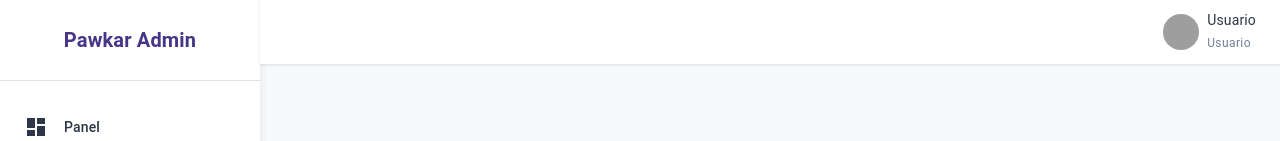
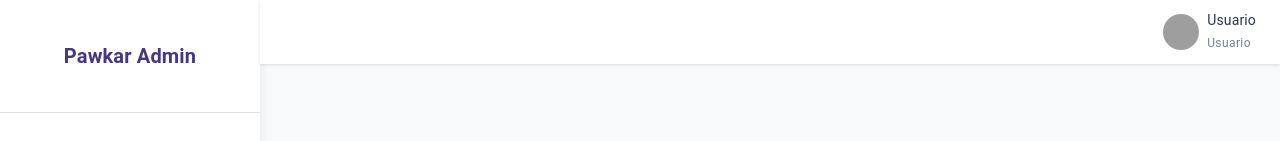
Before and after one commit to CarlosTontaquimba1995/pawkar_administracion, a React (Vite) app: page /reportes in a window 1280 px wide. Shown: the top 141 px of the page. Built offline with nearby package versions, Linux system fonts and the light colour scheme; no server answers; sample sign-in values are in the browser's storage; grey boxes are pictures that could not be loaded.

Commit message:
solucion de filtro

```diff
--- a/src/layouts/MainLayout/Sidebar.tsx
+++ b/src/layouts/MainLayout/Sidebar.tsx
@@ -286,7 +286,16 @@ const Sidebar = ({ drawerWidth, mobileOpen, onDrawerToggle }: SidebarProps) => {
   const drawer = (
     <div>
       <LogoContainer>
-        <Typography variant="h6" color="primary" fontWeight="bold">
+        <Typography
+          variant="h6"
+          color="primary"
+          fontWeight="bold"
+          sx={{
+            px: 2,
+            py: { xs: 1, sm: 2 },
+            fontSize: { xs: "1rem", sm: "1.25rem" },
+          }}
+        >
           Pawkar Admin
         </Typography>
       </LogoContainer>
--- a/src/pages/Reports/index.tsx
+++ b/src/pages/Reports/index.tsx
@@ -339,20 +339,12 @@ const Reports: React.FC = () => {
       setTeamReportLoading(true);
       showSnackbar("Generando reporte de equipos, por favor espere...", "info");
 
-      let response;
-      let teamsData = [];
-
-      if (selectedSerie) {
-        // If a series is selected, fetch teams by series
-        response = await teamService.getTeamsBySerie(Number(selectedSerie));
-        teamsData = response.data || [];
-      } else {
-        // Otherwise, fetch teams by subcategory
-        response = await teamService.getTeamsBySubcategoria(
-          Number(selectedSubcategoria)
-        );
-        teamsData = response.data || [];
-      }
+      // Fetch teams by subcategory, with optional serie filter
+      const response = await teamService.getTeamsBySubcategoria(
+        Number(selectedSubcategoria),
+        selectedSerie ? { serieId: Number(selectedSerie) } : undefined
+      );
+      const teamsData = response.data || [];
 
       setTeamReportData(teamsData);
 
```
